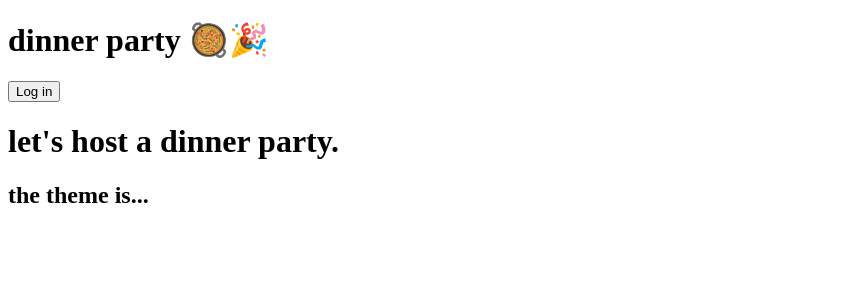
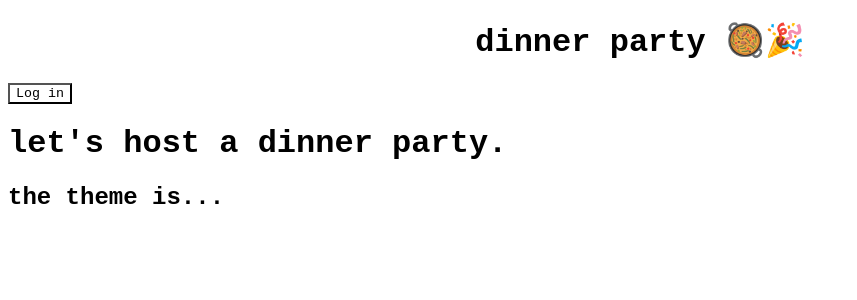
Before and after one commit to huongnguyen04/dinner-party, a React app: page / in a window 1280 px wide. Shown: the top 300 px of the page, without its empty margins (0-857 px from the left). Built offline with nearby package versions, Linux system fonts and the light colour scheme; no server answers.

Commit message:
added global styles

```diff
--- a/client/src/components/App.jsx
+++ b/client/src/components/App.jsx
@@ -1,5 +1,7 @@
 import React from 'react';
 import { useAuth0 } from '@auth0/auth0-react';
+import styled from 'styled-components';
+import { AppStyle } from '../assets/styles.js';
 import PartyOverview from './PartyOverview.jsx';
 import Menu from './Menu.jsx';
 import Guests from './Guests.jsx';
@@ -18,7 +20,8 @@ const App = () => {
 
   return (
     <>
-      <h1>dinner party 🥘🎉</h1>
+      <AppStyle/>
+      <StyledAppTitle>dinner party 🥘🎉</StyledAppTitle>
       {!isAuthenticated &&
       <>
         <button onClick={loginWithRedirect}>Log in</button>
@@ -45,4 +48,8 @@ const App = () => {
   )
 }
 
+const StyledAppTitle = styled.h1`
+  text-align: center;
+`
+
 export default App;
```
